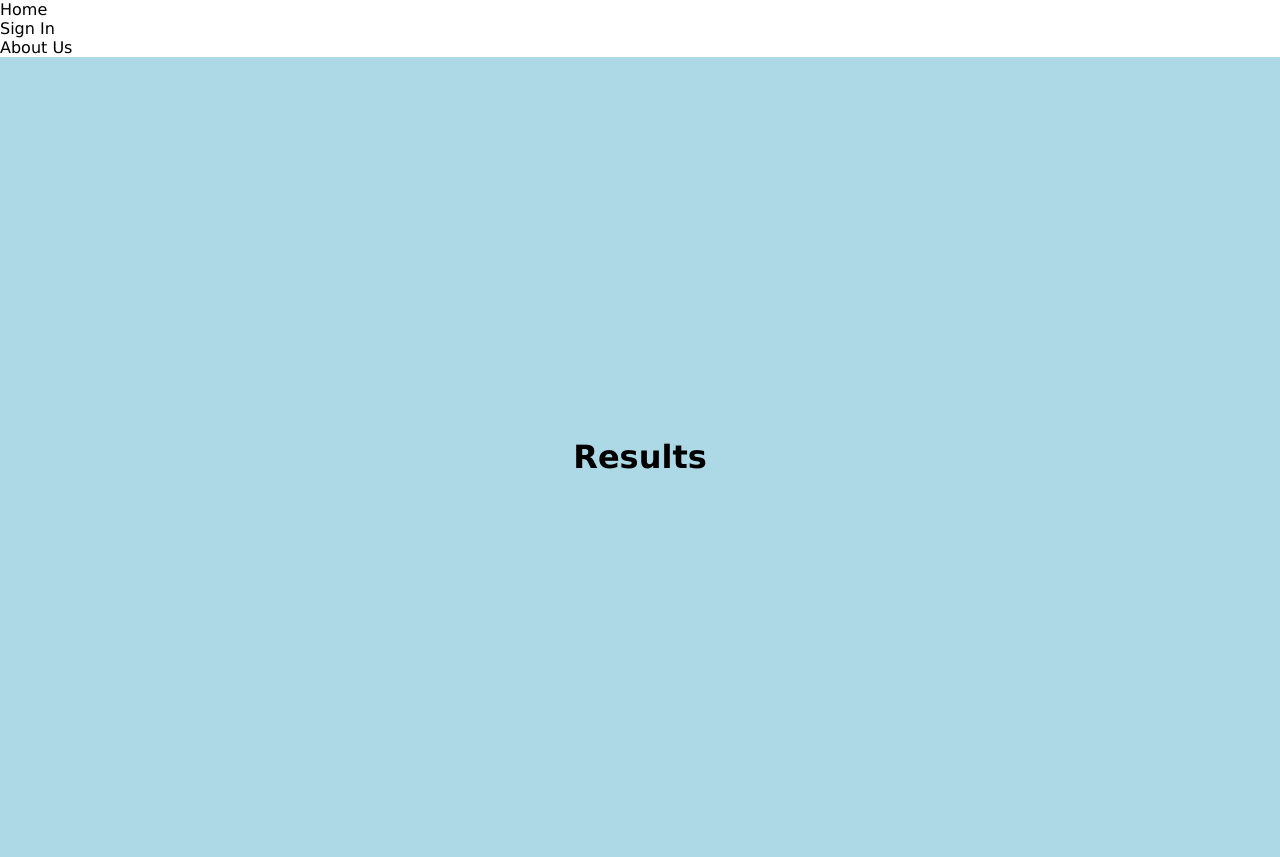
After one commit to B-Mohammed2/wellmentor, a Django app: page /survey/results in a window 1280 px wide. The commit adds this page. Shown: the part 19-876 px from the top of the page. Run offline with Django 4.2, Linux system fonts and the light colour scheme; some libraries are stand-ins or nearby versions.

Commit message:
Added results page

```diff
--- /dev/null
+++ b/survey/static/js/results.js
@@ -0,0 +1,8 @@
+const stateObject = window.history.state;
+
+const score = stateObject ? stateObject.score : null;
+
+document.addEventListener("DOMContentLoaded", () => {
+  const scoreElement = document.getElementById("score");
+  scoreElement.innerHTML = score;
+});
--- a/survey/static/js/survey.js
+++ b/survey/static/js/survey.js
@@ -71,8 +71,10 @@ document.addEventListener("DOMContentLoaded", () => {
 
 async function nextQuestion(questions, index) {
   if (questions.length <= index) {
-    console.log("fire");
-    display.innerHTML = `Score = ${SCORE}`;
+    const stateObject = { score: SCORE };
+    window.history.pushState(stateObject, null, "survey/results");
+    window.location.href = `results`;
+
     return;
   }
 
--- /dev/null
+++ b/survey/templates/survey/results.html
@@ -0,0 +1,17 @@
+{% extends 'base.html' %}
+{% load static %}
+
+<!--  -->
+{% block content %}
+
+<div>
+    <h1>Results</h1>
+    <p id='score'></score>
+</div>
+
+
+{% endblock %}
+
+{% block postloadjs %} {{ block.super }}
+<script type="text/javascript" src="{% static 'js/results.js' %}"></script>
+{% endblock %}
--- a/survey/templates/survey/survey.html
+++ b/survey/templates/survey/survey.html
@@ -1,10 +1,11 @@
-{% extends 'base.html' %} {% load static %} {% block extra_css %}
+{% extends 'base.html' %}
+{% load static %}
+{% block extra_css %}
 <link rel="stylesheet" href="{% static 'css/survey.css' %}" />
 {% endblock %}
 <!--  -->
 {% block content %}
 
-<div id="display">
 <div id="question">QUESTION GOES HERE</div>
 <div id="answers">
   <button class="btn" value="1">
@@ -20,7 +21,6 @@
     <i class="fa-regular fa-face-grin-squint-tears"></i>
   </button>
 </div>
-</div>
 
 {% endblock %} {% block postloadjs %} {{ block.super }}
 <script type="text/javascript" src="{% static 'js/survey.js' %}"></script>
--- a/survey/urls.py
+++ b/survey/urls.py
@@ -3,4 +3,6 @@ from . import views
 
 urlpatterns = [
     path('', views.SurveyView.as_view(), name='survey'),
+    path('/results', views.SurveyResultsView.as_view(), name='results'),
+
 ]
--- a/survey/views.py
+++ b/survey/views.py
@@ -7,3 +7,9 @@ class SurveyView(generic.View):
 
   def get(self, request, *args, **kwargs):
         return render(request, "survey/survey.html")
+
+
+class SurveyResultsView(generic.View):
+
+  def get(self, request, *args, **kwargs):
+        return render(request, "survey/results.html")
```
Lines whose indentation alone changed are shown as unchanged.
